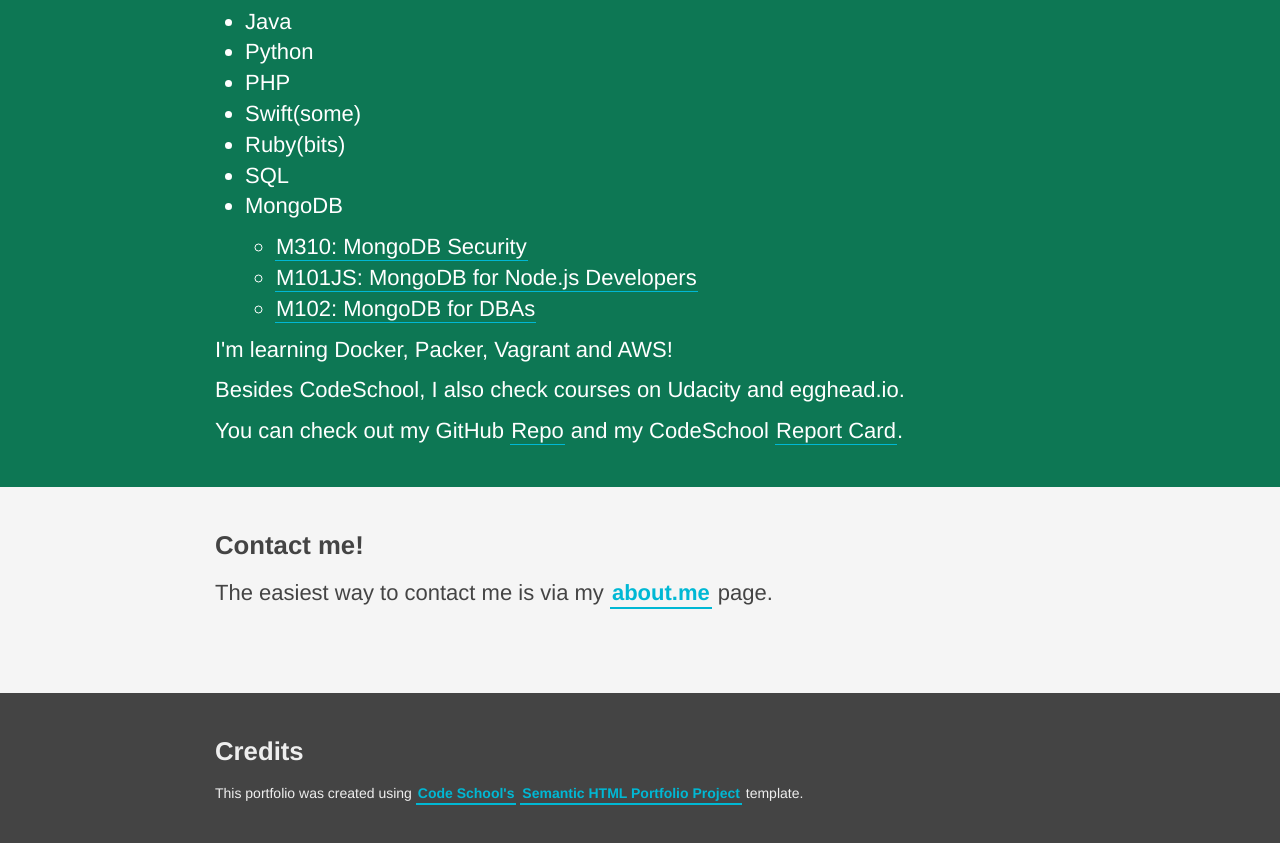
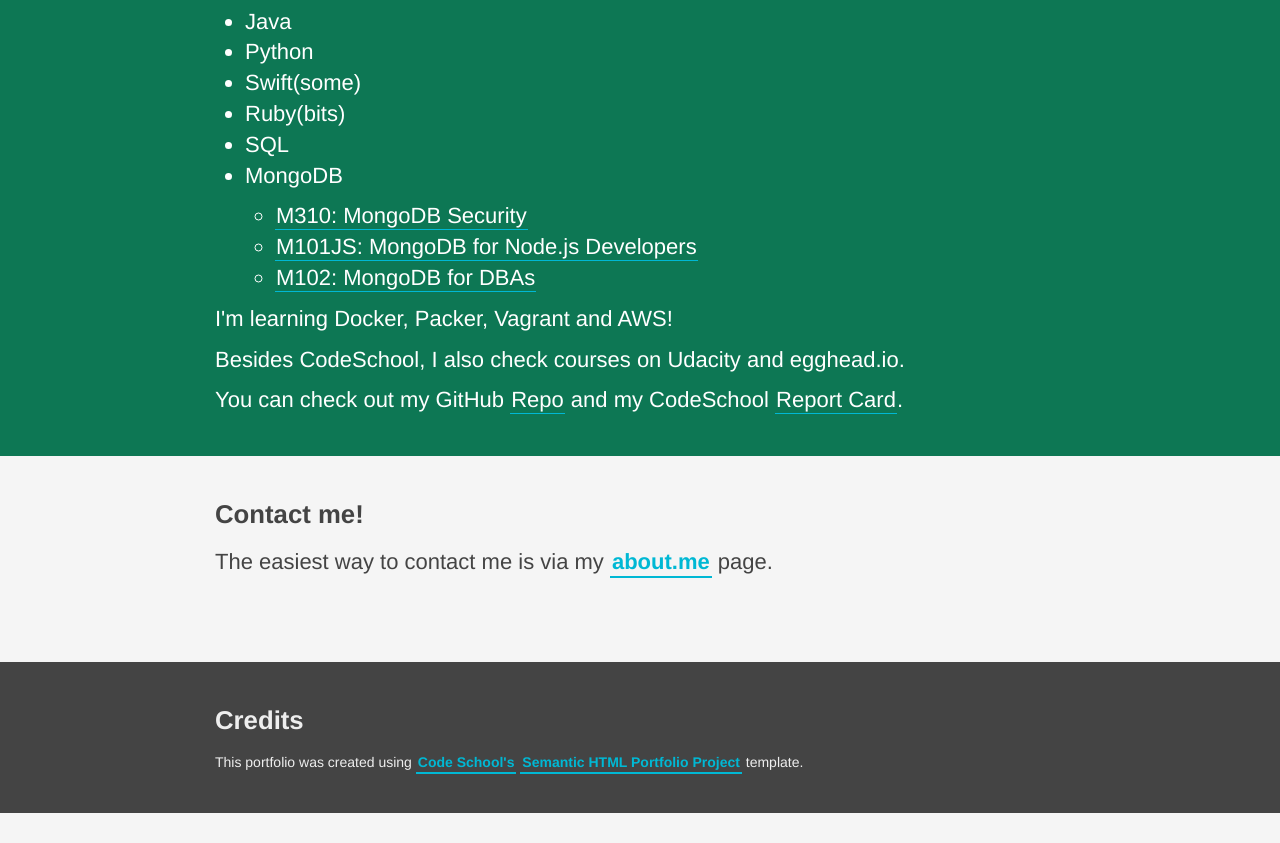
Before and after one commit to wiichooo/portfolioapp, a website: page public/index.html in a window 1280 px wide. Shown: the part 1293-2136 px from the top of the page. After the commit the page ends 2106 px from the top, so only its background shows below. Drawn offline with Linux system fonts and the light colour scheme.

Commit message:
Small changes

```diff
--- a/package.json
+++ b/package.json
@@ -1,6 +1,6 @@
 {
-  "name": "Node-Webiste-EB-Sample-App",
-  "version": "0.0.1",
+  "name": "portfolio",
+  "version": "0.0.2",
   "private": true,
   "dependencies": {},
   "scripts": {
--- a/public/index.html
+++ b/public/index.html
@@ -70,7 +70,6 @@
         </li>
         <li>Java</li>
         <li>Python</li>
-        <li>PHP</li>
         <li>Swift(some)</li>
         <li>Ruby(bits)</li>
         <li>SQL</li>
```
